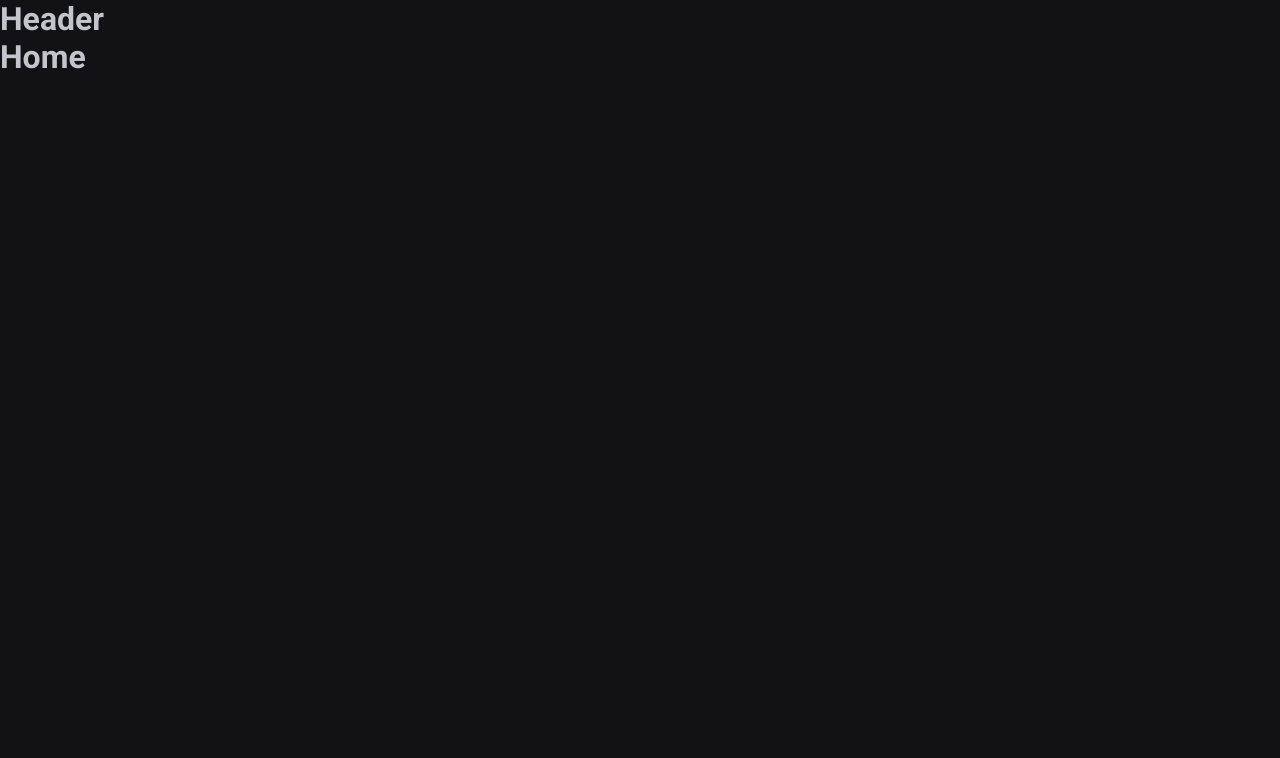
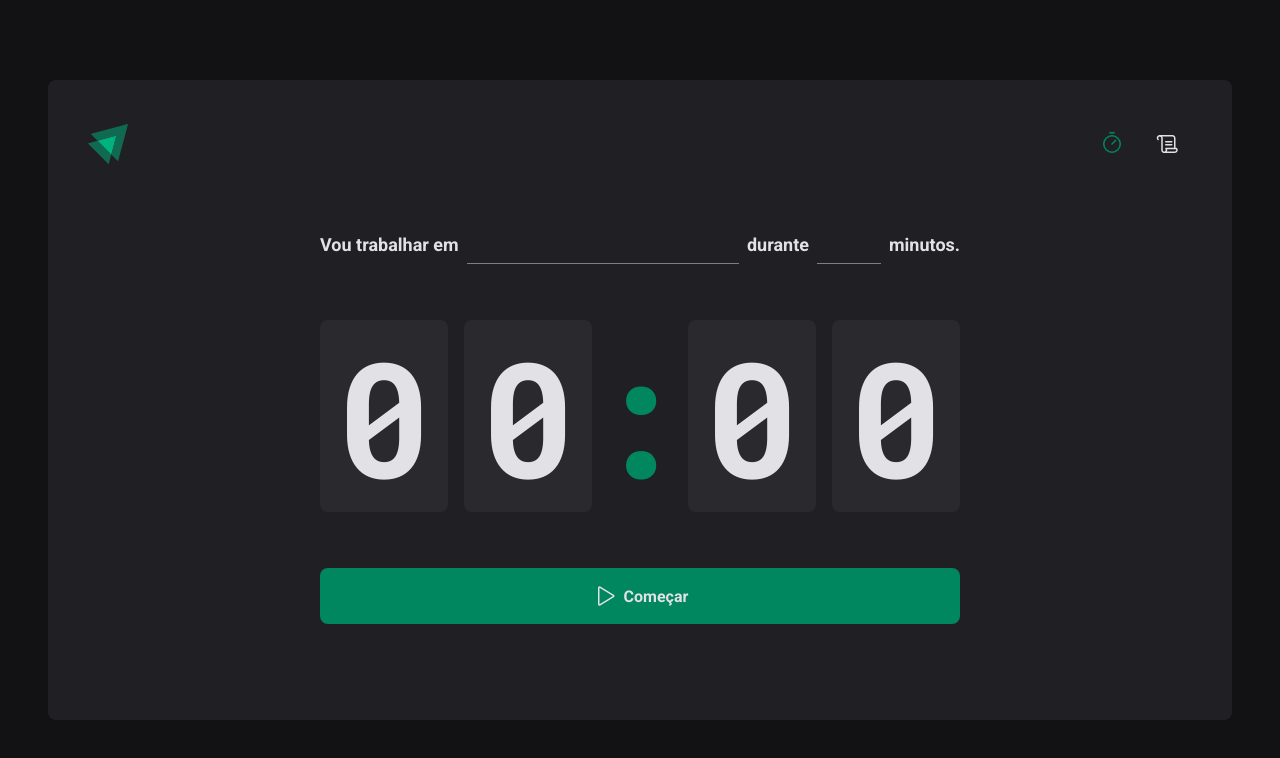
Before and after one commit to leohb07/ignite-timer, a React (Vite) app: page / in a window 1280 px wide. Shown: the top 758 px of the page. Built offline with nearby package versions, Linux system fonts and the light colour scheme.

Commit message:
Criando os componentes do projeto e estilizando

```diff
--- a/package.json
+++ b/package.json
@@ -11,6 +11,7 @@
     "lintFix": "eslint src --ext .ts,.tsx --fix"
   },
   "dependencies": {
+    "phosphor-react": "^1.4.1",
     "react": "^18.2.0",
     "react-dom": "^18.2.0",
     "react-router-dom": "^6.4.0",
--- a/src/components/Header/index.tsx
+++ b/src/components/Header/index.tsx
@@ -1,3 +1,21 @@
+import { HeaderContainer } from './styles'
+import { Timer, Scroll } from 'phosphor-react'
+
+import logoIgnite from '../../assets/Logo.svg'
+import { NavLink } from 'react-router-dom'
+
 export function Header() {
-  return <h1>Header</h1>
+  return (
+    <HeaderContainer>
+      <img src={logoIgnite} alt="" />
+      <nav>
+        <NavLink to="/" end title="Timer">
+          <Timer size={24} />
+        </NavLink>
+        <NavLink to="/history" title="Histórico">
+          <Scroll size={24} />
+        </NavLink>
+      </nav>
+    </HeaderContainer>
+  )
 }
--- a/src/components/Header/styles.ts
+++ b/src/components/Header/styles.ts
@@ -1,5 +1,35 @@
 import styled from 'styled-components'
 
-export const HeaderContainer = styled.div`
-  width: 100%;
+export const HeaderContainer = styled.header`
+  display: flex;
+  align-items: center;
+  justify-content: space-between;
+
+  nav {
+    display: flex;
+    gap: 0.5rem;
+
+    a {
+      width: 3rem;
+      height: 3rem;
+
+      display: flex;
+      justify-content: center;
+      align-items: center;
+
+      color: ${(props) => props.theme['gray-100']};
+
+      border-top: 3px solid transparent;
+      border-bottom: 3px solid transparent;
+      outline: 0;
+
+      &:hover {
+        border-bottom: 3px solid ${(props) => props.theme['green-500']};
+      }
+
+      &.active {
+        color: ${(props) => props.theme['green-500']};
+      }
+    }
+  }
 `
--- a/src/layouts/DefaultLayout/index.tsx
+++ b/src/layouts/DefaultLayout/index.tsx
@@ -1,11 +1,12 @@
 import { Header } from '../../components/Header/'
 import { Outlet } from 'react-router-dom'
+import { LayoutContainer } from './styles'
 
 export function DefaultLayout() {
   return (
-    <div>
+    <LayoutContainer>
       <Header />
       <Outlet />
-    </div>
+    </LayoutContainer>
   )
 }
--- a/src/layouts/DefaultLayout/styles.ts
+++ b/src/layouts/DefaultLayout/styles.ts
@@ -1,5 +1,14 @@
 import styled from 'styled-components'
 
-export const HeaderContainer = styled.div`
-  width: 100%;
+export const LayoutContainer = styled.div`
+  max-width: 74rem;
+  height: calc(100vh - 10rem);
+  margin: 5rem auto;
+  padding: 2.5rem;
+
+  background: ${(props) => props.theme['gray-800']};
+  border-radius: 8px;
+
+  display: flex;
+  flex-direction: column;
 `
--- a/src/pages/Home.tsx
+++ /dev/null
@@ -1,3 +0,0 @@
-export function Home() {
-  return <h1>Home</h1>
-}
--- /dev/null
+++ b/src/pages/Home/index.tsx
@@ -0,0 +1,41 @@
+import { Play } from 'phosphor-react'
+import {
+  CountdownContainer,
+  FormContainer,
+  HomeContainer,
+  MinutesAmountInput,
+  Separator,
+  StartCountdownButton,
+  TaskInput,
+} from './styles'
+
+export function Home() {
+  return (
+    <HomeContainer>
+      <form action="">
+        <FormContainer>
+          <label htmlFor="task">Vou trabalhar em</label>
+          <TaskInput id="task" />
+
+          <label htmlFor="minutesAmount">durante</label>
+          <MinutesAmountInput type="number" id="minutesAmount" />
+
+          <span>minutos.</span>
+        </FormContainer>
+
+        <CountdownContainer>
+          <span>0</span>
+          <span>0</span>
+          <Separator>:</Separator>
+          <span>0</span>
+          <span>0</span>
+        </CountdownContainer>
+
+        <StartCountdownButton type="submit">
+          <Play size={24} />
+          Começar
+        </StartCountdownButton>
+      </form>
+    </HomeContainer>
+  )
+}
--- /dev/null
+++ b/src/pages/Home/styles.ts
@@ -0,0 +1,111 @@
+import styled from 'styled-components'
+
+export const HomeContainer = styled.main`
+  flex: 1;
+
+  display: flex;
+  flex-direction: column;
+  justify-content: center;
+  align-items: center;
+
+  form {
+    display: flex;
+    flex-direction: column;
+    align-items: center;
+    gap: 3.5rem;
+  }
+`
+
+export const FormContainer = styled.div`
+  width: 100%;
+  display: flex;
+  align-items: center;
+  justify-content: center;
+  gap: 0.5rem;
+  color: ${(props) => props.theme['gray-100']};
+  font-size: 1.125rem;
+  font-weight: bold;
+  flex-wrap: wrap;
+`
+
+export const CountdownContainer = styled.div`
+  font-family: 'Roboto Mono', monospace;
+  font-size: 10rem;
+  line-height: 8rem;
+  color: ${(props) => props.theme['gray-100']};
+
+  display: flex;
+  gap: 1rem;
+
+  span {
+    background: ${(props) => props.theme['gray-700']};
+    padding: 2rem 1rem;
+    border-radius: 8px;
+  }
+`
+
+export const Separator = styled.div`
+  padding: 2rem 0;
+  color: ${(props) => props.theme['green-500']};
+
+  width: 4rem;
+  overflow: hidden;
+  display: flex;
+  justify-content: center;
+`
+
+export const StartCountdownButton = styled.button`
+  width: 100%;
+  border: 0;
+  padding: 1rem;
+  border-radius: 8px;
+
+  display: flex;
+  justify-content: center;
+  align-items: center;
+
+  gap: 0.5rem;
+  font-weight: bold;
+
+  cursor: pointer;
+
+  background: ${(props) => props.theme['green-500']};
+  color: ${(props) => props.theme['gray-100']};
+
+  &:disabled {
+    opacity: 0.7;
+    cursor: not-allowed;
+  }
+
+  &:not(:disabled):hover {
+    background: ${(props) => props.theme['green-700']};
+  }
+`
+
+const BaseInput = styled.input`
+  background: transparent;
+  height: 2.5rem;
+  border: 0;
+  border-bottom: 1px solid ${(props) => props.theme['gray-500']};
+  font-weight: bold;
+  font-size: 1.125rem;
+  padding: 0 0.5rem;
+  color: ${(props) => props.theme['gray-100']};
+
+  &:focus {
+    box-shadow: none;
+    border-color: ${(props) => props.theme['green-500']};
+  }
+
+  &::placeholder {
+    color: ${(props) => props.theme['gray-500']};
+  }
+`
+
+export const TaskInput = styled(BaseInput)`
+  flex: 1;
+`
+
+export const MinutesAmountInput = styled(BaseInput)`
+  width: 4rem;
+`
--- a/src/styles/global.ts
+++ b/src/styles/global.ts
@@ -15,6 +15,7 @@ export const GlobalStyle = createGlobalStyle`
   body {
     background: ${(props) => props.theme['gray-900']};
     color: ${(props) => props.theme['gray-300']};
+    -webkit-font-smoothing: antialiased;
   }
 
   body, input, textarea, button {
```
Also changed, not shown: src/assets/Logo.svg (added), 1 other file (tests, documents, lock files or other folders).
